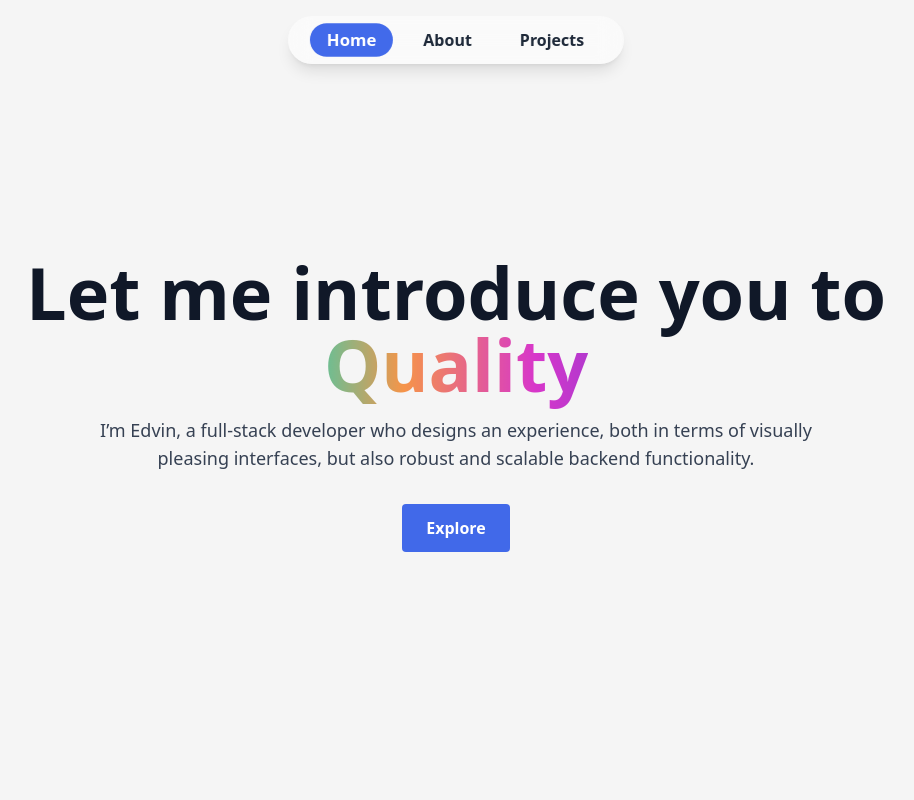
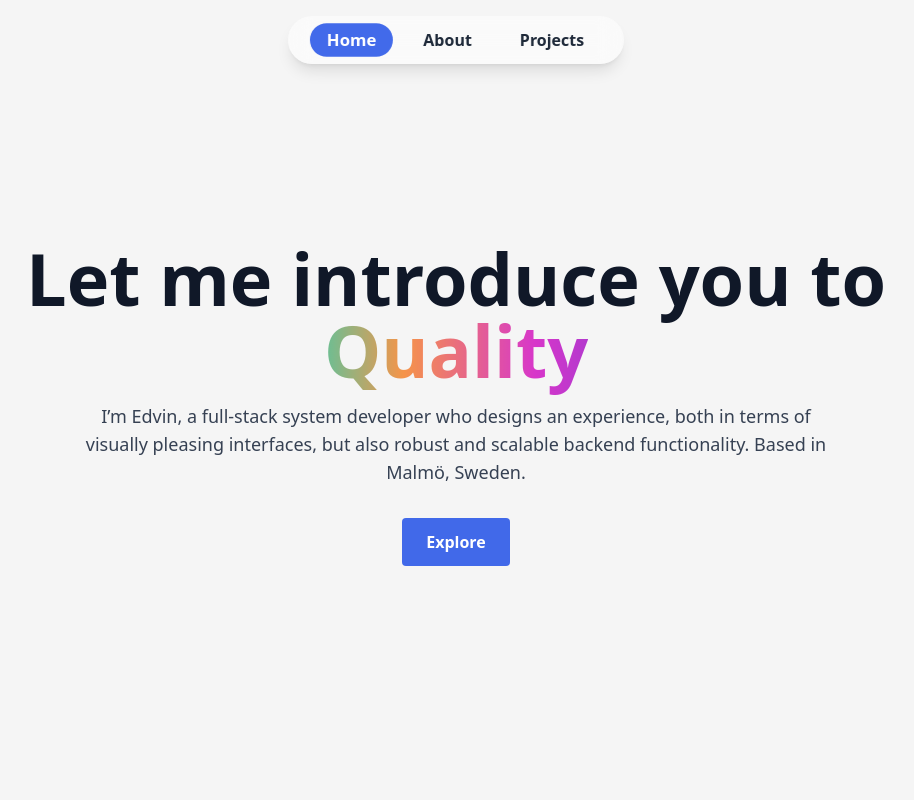
Before and after one commit to edvintopa/edvintopa, a React (Vite) app: page /#/ in a window 1280 px wide. Shown: the top 800 px of the page, without its empty margins (184-1098 px from the left). Built offline with nearby package versions, Linux system fonts and the light colour scheme.

Commit message:
updated bio

```diff
--- a/src/components/HeroSection/HeroSection.tsx
+++ b/src/components/HeroSection/HeroSection.tsx
@@ -18,7 +18,7 @@ const HeroSection: React.FC = () => {
         Let me introduce you to <span className="gradient-text">Quality</span>
       </h1>
       <p className="text-lg text-gray-700 dark:text-gray-300 mb-8 max-w-3xl text-center">
-        I’m Edvin, a full-stack developer who designs an experience, both in terms of visually pleasing interfaces, but also robust and scalable backend functionality.
+        I’m Edvin, a full-stack system developer who designs an experience, both in terms of visually pleasing interfaces, but also robust and scalable backend functionality. Based in Malmö, Sweden.
       </p>
       <button
         onClick={scrollToContent}
```
